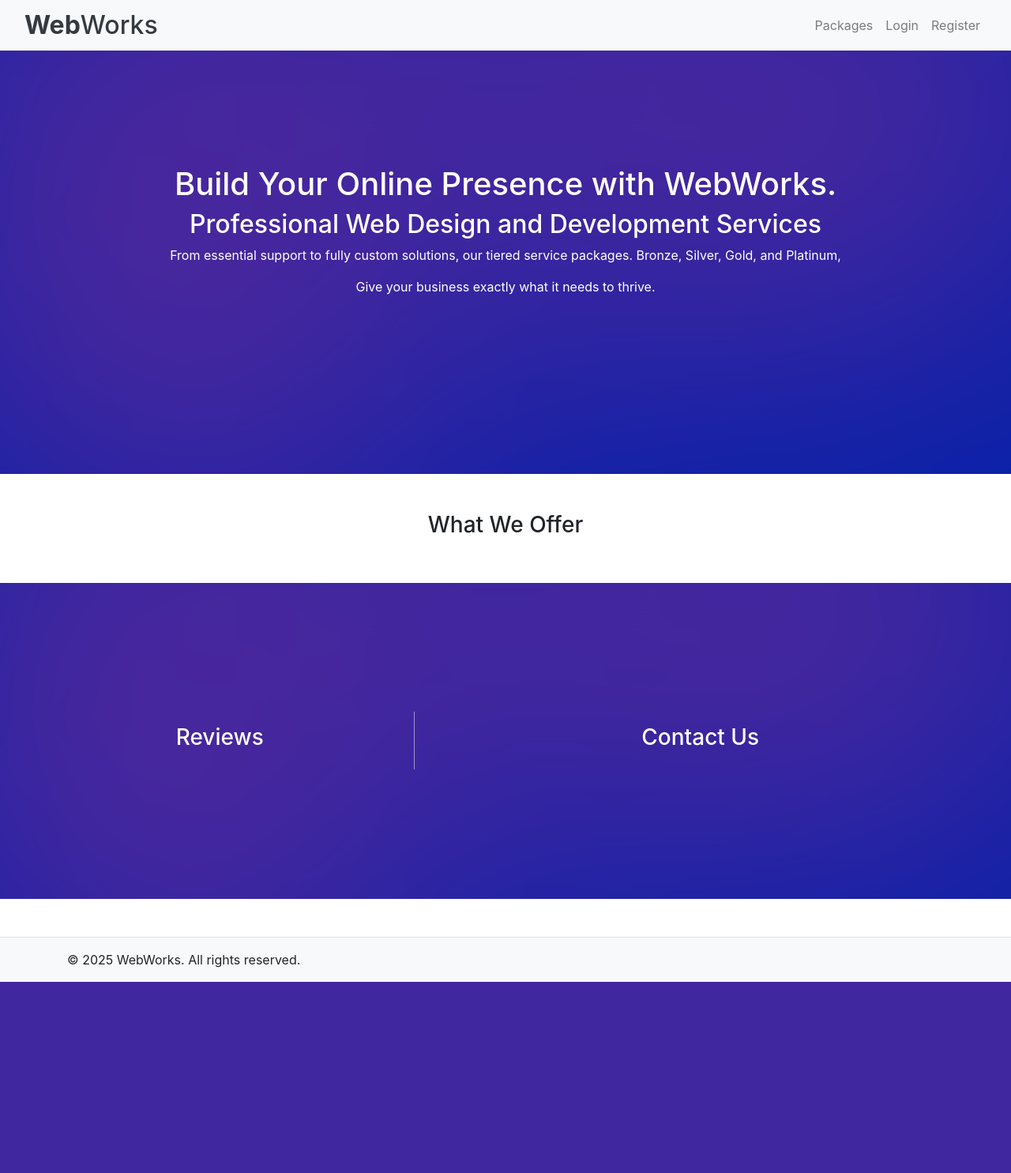
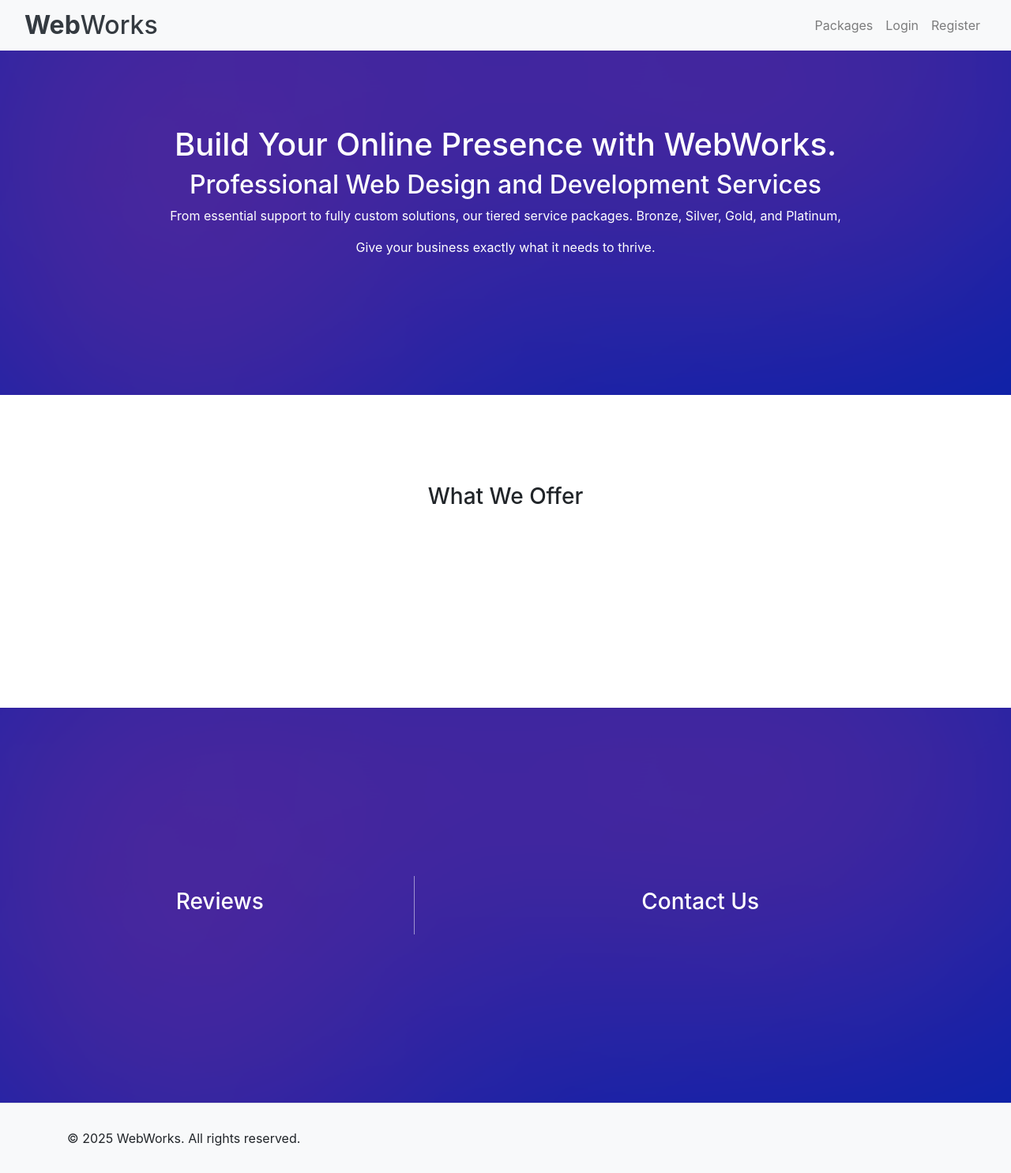
Before and after one commit to markh55/PP4-ecommerce, a Django app: template home/templates/home/index.html in a window 1280 px wide. Shown: the whole page at 79% size. Before the commit the page ends 1243 px from the top, so only its background shows below. Run offline with Django 3.2, Linux system fonts and the light colour scheme; the template is opened without the code that fills it, so the values that code supplies are empty; parts of the project's set-up code (start-up, migrations or seed data) failed here and were passed over; some libraries are stand-ins or nearby versions.

Commit message:
Fixed spacing between footer and reviews by removing mt-5 class from footer and adding styles to improve homepage flow

```diff
--- a/static/css/base.css
+++ b/static/css/base.css
@@ -8,6 +8,7 @@
   left: 20px;
   z-index: 1050;
 }
+
 .message-container .alert {
   max-width: 400px;
   margin: 0 auto;
@@ -31,6 +32,15 @@ body {
 
 main {
   flex: 1; /* this pushes the footer down */
+  display: flex;
+  flex-direction: column;
+}
+
+footer {
+  background-color: #f8f9fa;
+  border-top: 1px solid #dee2e6;
+  padding: 1rem 0;
+  margin-top: 0; /* Remove any top margin */
 }
 
 /* Responsive adjustments for different screen sizes */
--- a/static/css/index.css
+++ b/static/css/index.css
@@ -3,7 +3,7 @@
 /* Hero section styling */
 .hero-section {
   position: relative;
-  height: 600px;
+  height: 500px;
   margin: 0;
   padding: 0;
   overflow: hidden;
@@ -40,6 +40,12 @@ h3 {
 }
 
 /* Package cards styling */
+#packages {
+  min-height: 300px;
+  padding: 4rem 0;
+  margin-bottom: 0; /* Remove bottom margin */
+}
+
 #packages .row {
   display: flex;
   flex-wrap: wrap;
@@ -81,10 +87,13 @@ h3 {
 /* Reviews & Contact like Hero */
 .reviews-contact-section {
   position: relative;
-  height: 400px;
+  height: 500px;
+  flex-grow: 1;
   margin: 0;
   padding: 0;
   overflow: hidden;
+  margin-bottom: 0; /* Ensure no bottom margin */
+  padding-bottom: 0; /* Ensure no bottom padding */
 }
 
 .reviews-contact-image {
--- a/templates/core/base.html
+++ b/templates/core/base.html
@@ -83,7 +83,7 @@
         <div class="alert alert-{{ message.tags }} alert-dismissible fade show mt-3" role="alert">
           {{ message }}
           <button type="button" class="close" data-dismiss="alert" aria-label="Close">
-            <span aria-hidden="true">&times;</span>
+            <span aria-hidden-true">&times;</span>
           </button>
         </div>
       {% endfor %}
@@ -97,7 +97,7 @@
   </main>
 
   <!-- Footer -->
-  <footer class="container-fluid bg-light border-top mt-5">
+  <footer class="container-fluid bg-light border-top">
     <div class="container py-3">
       <div class="row">
         <div class="col-md-6">
```
